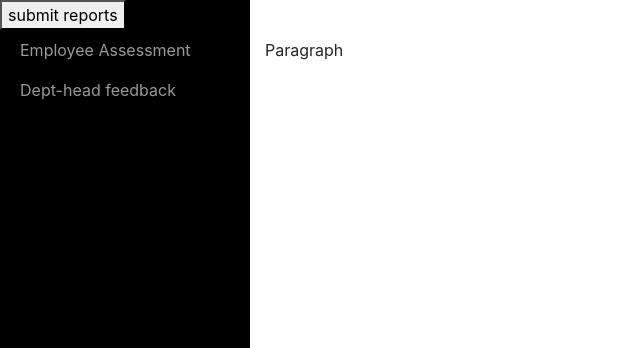
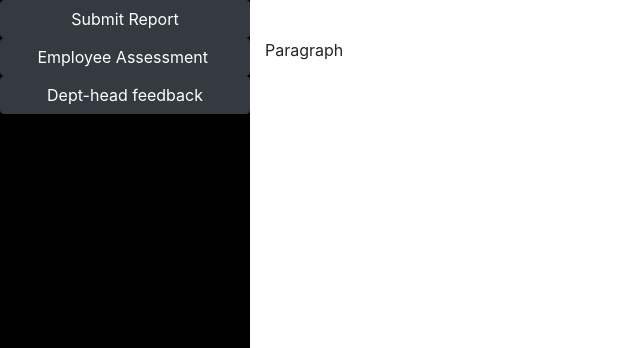
Before and after one commit to shubhamdarekar/VESITHACKS2019, a Django app: template VESITHACKS19/EvaluationApp/templates/EvaluationApp/dept-dashboard.html in a window 1280 px wide. Shown: the part 72-420 px from the top of the page, without its empty margins (0-640 px from the left). Run offline with Django 3.2, Linux system fonts and the light colour scheme; the template is opened without the code that fills it, so the values that code supplies are empty; some libraries are stand-ins or nearby versions; some web fonts are replaced.

Commit message:
changes done

```diff
--- a/VESITHACKS19/EvaluationApp/templates/EvaluationApp/admin-dashboard.html
+++ b/VESITHACKS19/EvaluationApp/templates/EvaluationApp/admin-dashboard.html
@@ -1,6 +1,5 @@
 <!DOCTYPE html>
 <html>
-
 <head>
     <meta charset="utf-8">
     <meta name="viewport" content="width=device-width, initial-scale=1.0">
@@ -14,6 +13,7 @@
     <link rel="stylesheet" href="{% static  '/cssadmin/SIdebar-Responsive-2.css' %}">
     <link rel="stylesheet" href="{% static  '/cssadmin/SIdebar-Responsive-21.css' %}">
     <link rel="stylesheet" href="{% static  '/cssadmin/styles.css' %}">
+    <script src="https://ajax.googleapis.com/ajax/libs/jquery/3.4.1/jquery.min.js"></script>
 </head>
 
 <body>
--- a/VESITHACKS19/EvaluationApp/templates/EvaluationApp/dept-dashboard.html
+++ b/VESITHACKS19/EvaluationApp/templates/EvaluationApp/dept-dashboard.html
@@ -37,9 +37,9 @@
     <div id="wrapper">
         <div id="sidebar-wrapper">
             <ul class="sidebar-nav">
-                <button type="button" name="button" id="button">submit reports</button>
-                <li> <a href="#">Employee Assessment&nbsp;</a></li>
-                <li> <a href="#">Dept-head feedback</a></li>
+                <li> <button class="btn btn-dark btn-block" type="button" name="button" id="button">Submit Report</a></li>
+                <li> <button class="btn btn-dark btn-block" type="button" name="button" id="button">Employee Assessment&nbsp;</a></li>
+                <li> <button class="btn btn-dark btn-block" type="button" name="button" id="button">Dept-head feedback</a></li>
             </ul>
         </div>
         <div class="page-content-wrapper">
```
Also changed, not shown: VESITHACKS19/EvaluationApp/templates/EvaluationApp/employeedash.html (+4 -4 lines).
